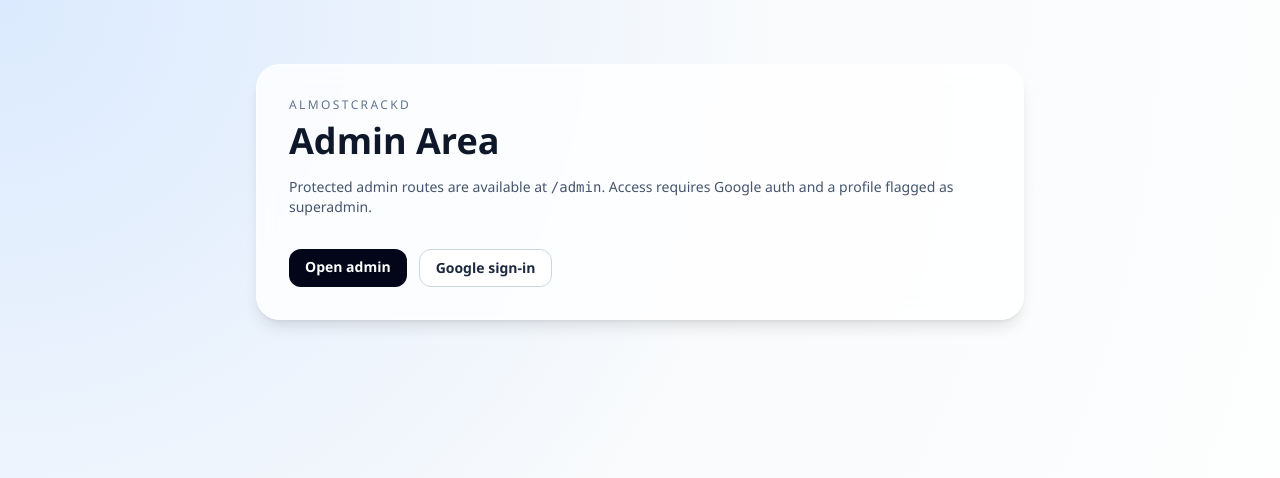
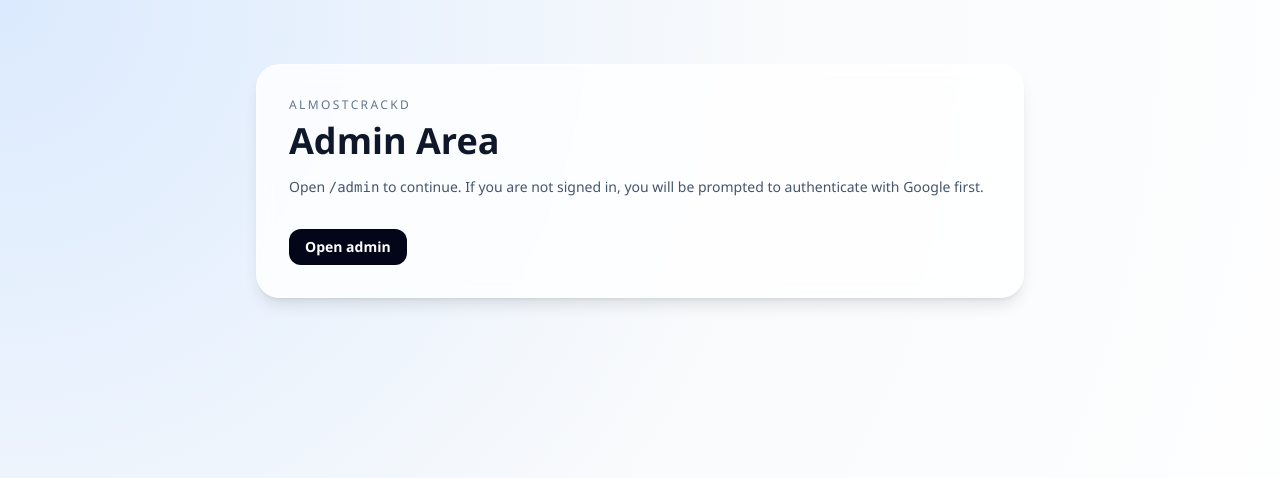
Before and after one commit to zcheng2830/admin-panel, a Next.js app: page / in a window 1280 px wide. Shown: the top 478 px of the page. Built offline with nearby package versions, Linux system fonts and the light colour scheme.

Commit message:
Simplify admin entry flow and remove redundant middleware role check

```diff
--- a/app/page.tsx
+++ b/app/page.tsx
@@ -49,8 +49,8 @@ export default async function Home({ searchParams }: HomePageProps) {
         <p className="text-xs uppercase tracking-[0.2em] text-slate-500">AlmostCrackd</p>
         <h1 className="mt-2 text-4xl font-semibold text-slate-900">Admin Area</h1>
         <p className="mt-4 text-sm text-slate-600">
-          Protected admin routes are available at <code>/admin</code>. Access requires Google auth and
-          a profile flagged as superadmin.
+          Open <code>/admin</code> to continue. If you are not signed in, you will be prompted to
+          authenticate with Google first.
         </p>
         <div className="mt-8 flex flex-wrap gap-3">
           <Link
@@ -59,12 +59,6 @@ export default async function Home({ searchParams }: HomePageProps) {
           >
             Open admin
           </Link>
-          <Link
-            href="/auth/login"
-            className="rounded-xl border border-slate-300 bg-white px-4 py-2 text-sm font-semibold text-slate-800 transition hover:bg-slate-50"
-          >
-            Google sign-in
-          </Link>
         </div>
       </div>
     </main>
--- a/proxy.ts
+++ b/proxy.ts
@@ -12,14 +12,6 @@ function loginRedirect(request: NextRequest, reason?: string) {
   if (reason) {
     target.searchParams.set("reason", reason);
   }
-
-  return NextResponse.redirect(target);
-}
-
-function notAuthorizedRedirect(request: NextRequest) {
-  const target = request.nextUrl.clone();
-  target.pathname = "/not-authorized";
-  target.searchParams.set("from", `${request.nextUrl.pathname}${request.nextUrl.search}`);
 
   return NextResponse.redirect(target);
 }
@@ -64,16 +56,6 @@ export async function proxy(request: NextRequest) {
     return loginRedirect(request, "google_required");
   }
 
-  const { data: profile, error: profileError } = await supabase
-    .from("profiles")
-    .select("is_superadmin")
-    .eq("id", user.id)
-    .maybeSingle();
-
-  if (profileError || !profile?.is_superadmin) {
-    return notAuthorizedRedirect(request);
-  }
-
   return response;
 }
 
```
